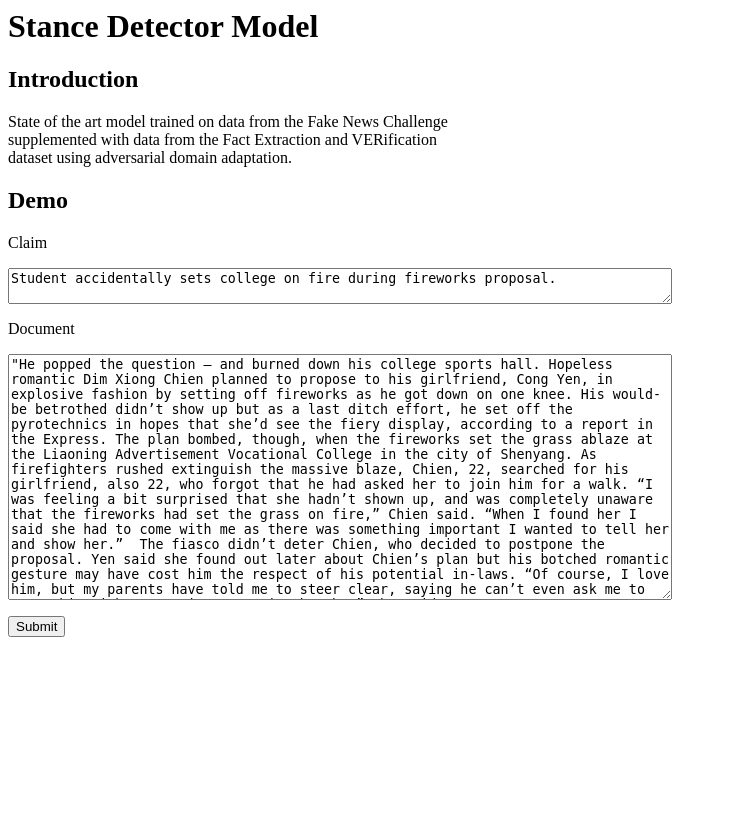
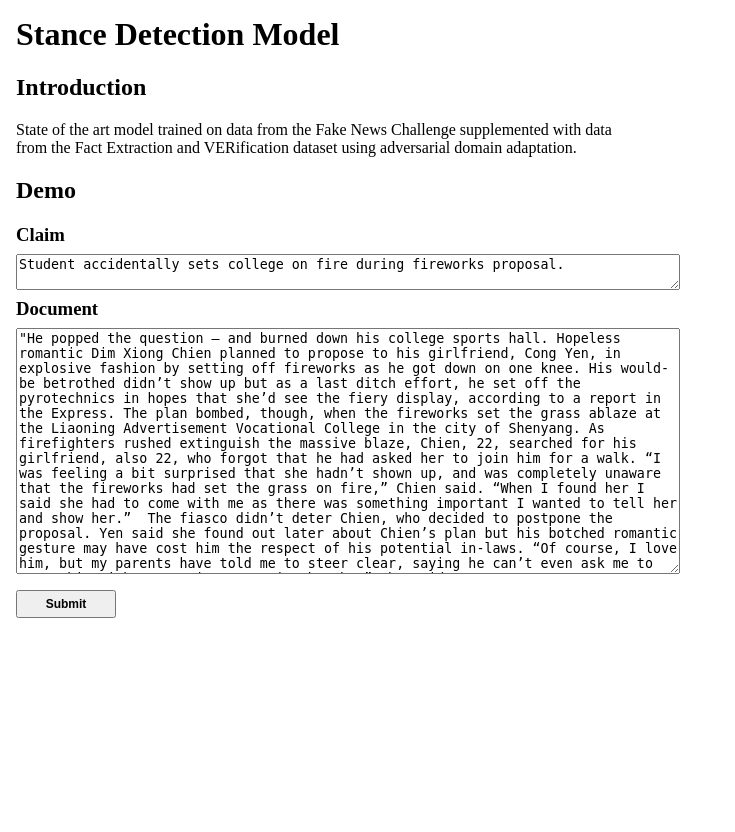
Before and after one commit to moinnadeem/StanceDetectionDemo, a Flask app: page / in a window 1280 px wide. Shown: the whole page, without its empty margins (0-735 px from the left). Before the commit the page ends 637 px from the top, so only its background shows below. Run offline with Flask 2, Linux system fonts and the light colour scheme; parts of the project's set-up code (start-up, migrations or seed data) failed here and were passed over.

Commit message:
updated input page a bit, wrote a footer but not using it for now

```diff
--- /dev/null
+++ b/app/static/css/main.css
@@ -0,0 +1,42 @@
+body {
+  display: block;
+  margin: 1em;
+  padding: 0;
+  width: 600px;
+  height: 100vh;
+}
+
+h3 {
+  margin: 0;
+}
+
+.textarea {
+  margin-top: 0.5em;
+  margin-bottom: 0.5em;
+}
+
+#intro {
+}
+
+#submit {
+  margin-top: 1em;
+  margin-bottom: 1em;
+}
+
+#submit_button {
+  width: 100px;
+  height: 28px;
+  font-weight: bold;
+  font-size: 12px;
+}
+
+#footer {
+  display: block;
+  position: fixed;
+  bottom: 0;
+  width: 100%;
+  padding-top: 1em;
+  padding-bottom: 1em;
+  font-size: 12px;
+  background: white;
+}
--- a/app/templates/base.html
+++ b/app/templates/base.html
@@ -1,6 +1,7 @@
 <html>
   <head>
     <title>Stance Detection Demo</title>
+    <link rel="stylesheet" href="{{ url_for('static', filename='css/main.css') }}">
   </head>
   <body>
     {% block content %}{% endblock %}
--- /dev/null
+++ b/app/templates/footer.html
@@ -0,0 +1,4 @@
+<footer id="footer">
+  Last Updated: Nov 28, 2018. <br>
+  Please contact bwxu@mit.edu for any questions or bugs.
+</footer>
--- a/app/templates/input.html
+++ b/app/templates/input.html
@@ -1,26 +1,20 @@
 {% extends "base.html" %}
 
 {% block content %}
-<html>
-  <h1>Stance Detector Model</h1>
+  <h1>Stance Detection Model</h1>
   <h2>Introduction</h2>
-  <p>
-    State of the art model trained on data from the Fake News Challenge <br>
-    supplemented with data from the Fact Extraction and VERification <br>
-    dataset using adversarial domain adaptation. <br>
-  </p>
+  <div id="intro">
+    State of the art model trained on data from the Fake News Challenge supplemented with data from the Fact Extraction and VERification dataset using adversarial domain adaptation.
+  </div>
   <h2>Demo</h2>
   <form action="" method="post" novalidate>
     {{ form.hidden_tag() }}
-    <p>{{ form.claim.label }}<p>
-    <p>
-      {{ form.claim(rows="2", cols="80") }}
-    </p>
-    <p>{{ form.document.label }}<p>
-    <p>
-      {{ form.document(rows="16", cols="80") }}
-    </p>
-    <p>{{ form.submit() }}</p>
+    <h3>{{ form.claim.label }}</h3>
+    <div class="textarea">{{ form.claim(rows="2", cols="80") }}</div>
+    <h3>{{ form.document.label }}</h3>
+    <div class="textarea">{{ form.document(rows="16", cols="80") }}</div>
+    <div id="submit">
+      {{ form.submit(id="submit_button") }}
+    </div>
   </form>
-</html>
 {% endblock %}
```
Also changed, not shown: app/templates/output.html (+3 -10 lines).
